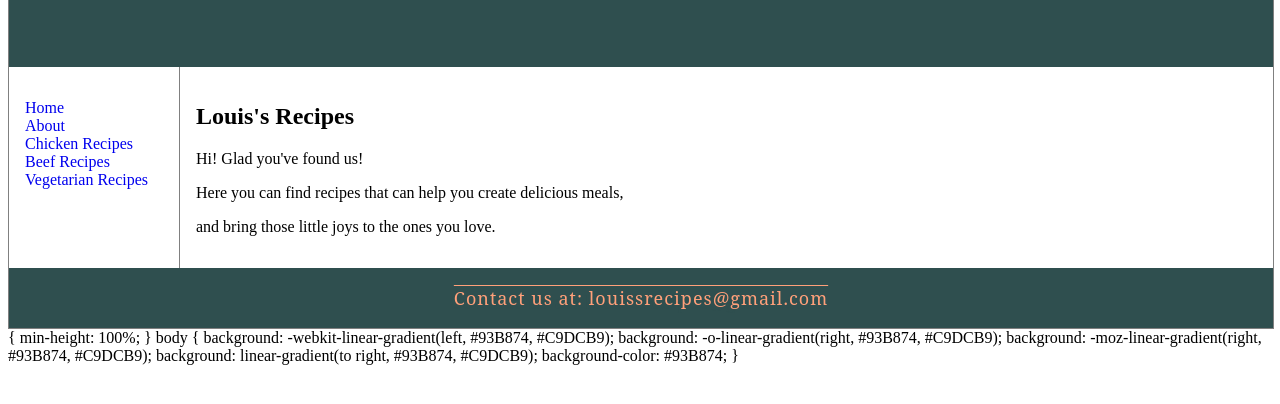
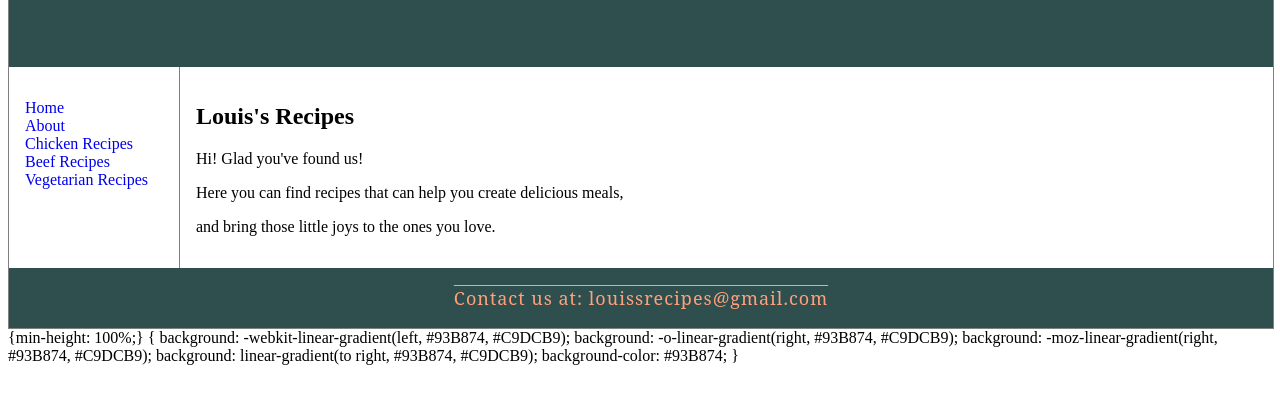
Before and after one commit to louisdoan/louisdoan.github.io, a plain HTML site: page index.html in a window 1280 px wide. Shown: the part 164-568 px from the top of the page. Drawn offline with Linux system fonts and the light colour scheme.

Commit message:
Update index.html

```diff
--- a/index.html
+++ b/index.html
@@ -31,11 +31,9 @@
 <footer>Contact us at: louissrecipes@gmail.com</footer>
 
 </div>
-	{
-    min-height: 100%;
-}
+{min-height: 100%;}
 
-body {
+{
     background: -webkit-linear-gradient(left, #93B874, #C9DCB9);
     background: -o-linear-gradient(right, #93B874, #C9DCB9);
     background: -moz-linear-gradient(right, #93B874, #C9DCB9);
```
